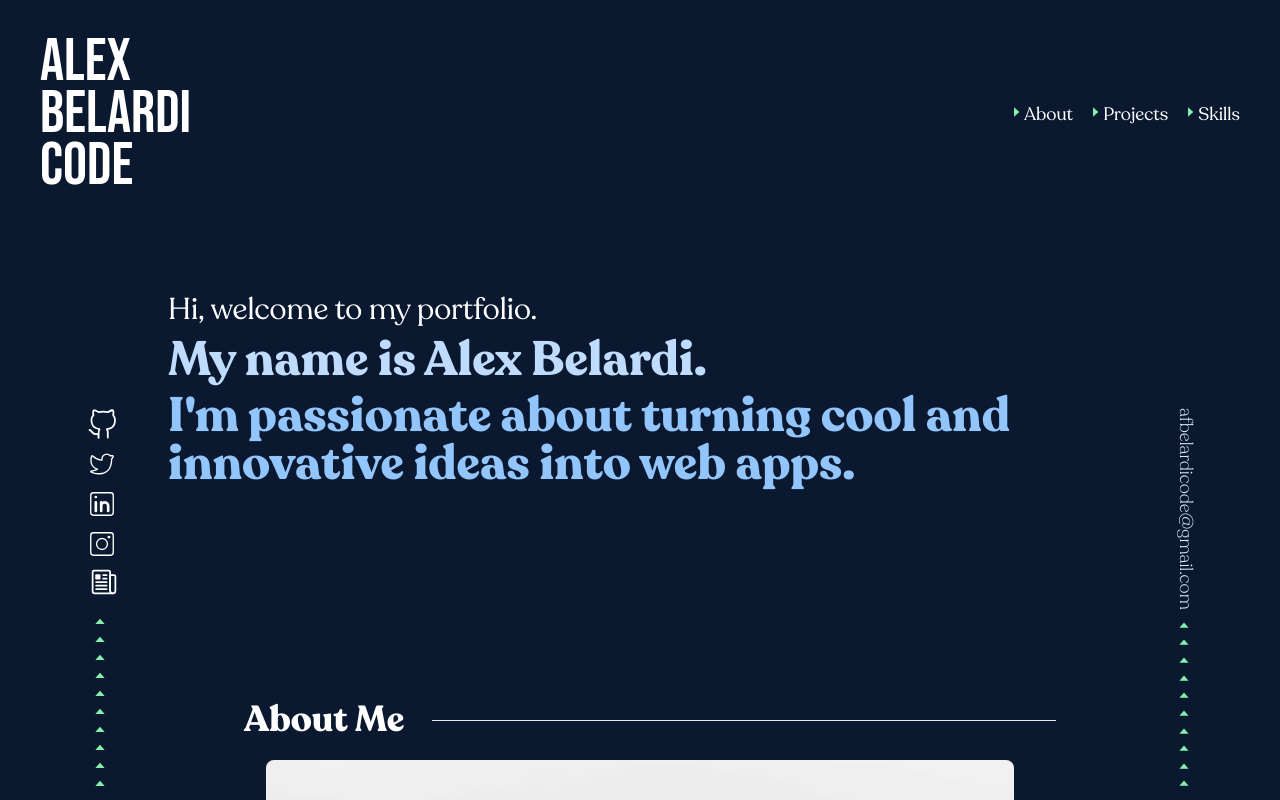
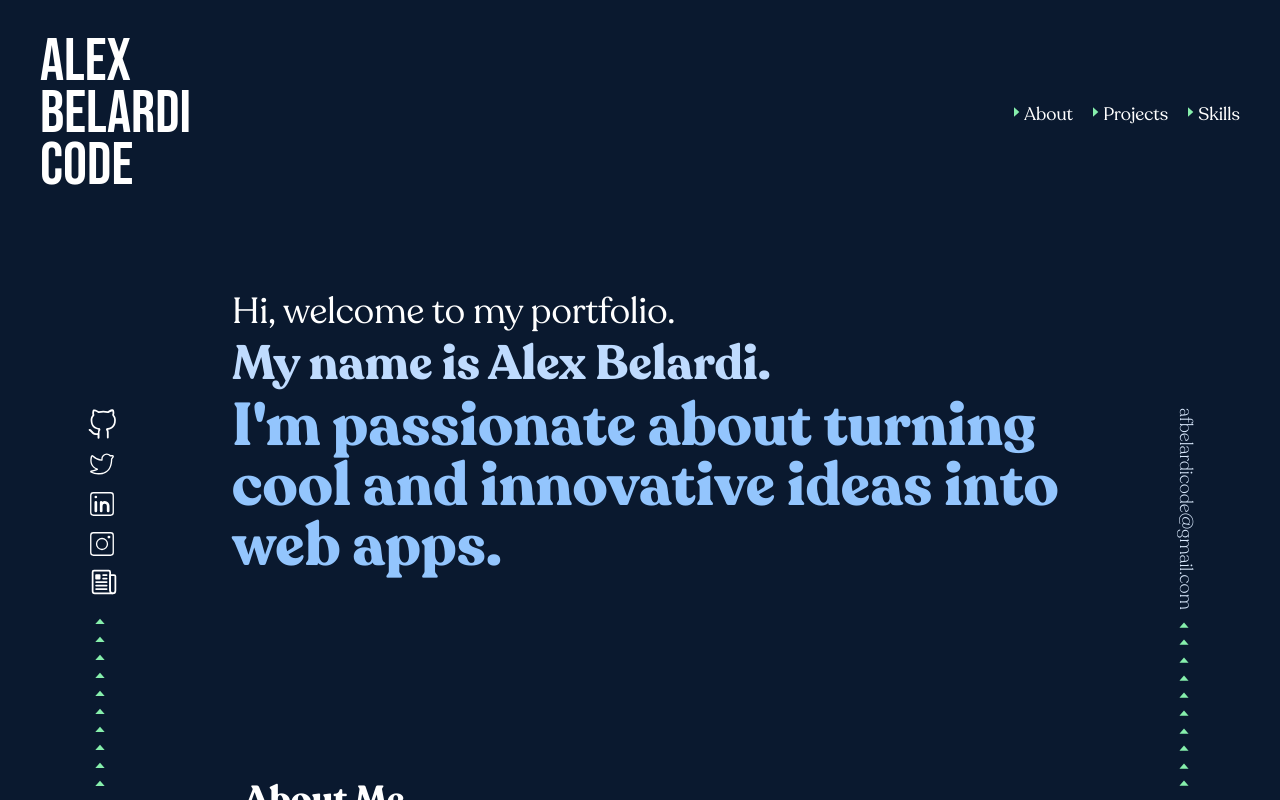
Before and after one commit to afbelardi/new-portfolio, a Next.js app: page / in a window 1280 px wide. Built offline with nearby package versions, Linux system fonts and the light colour scheme.

Commit message:
intro sizing and spacing

```diff
--- a/src/components/Intro.js
+++ b/src/components/Intro.js
@@ -2,11 +2,11 @@ import styles from "../styles/aboutme.module.css";
 
 export default function Intro() {
     return(
-        <div className="flex flex-col w-full h-52 mt-14" id={styles.intro}>
-            <section className="flex flex-col w-full md:w-5/6 md:ml-28 lg:ml-32">
-                <h1 className="p-2 ml-8 text-lg text-white md:text-2xl lg:text-3xl font-recoleta-regular">Hi, welcome to my portfolio.</h1>
-                <h1 className="mb-2 ml-10 text-2xl text-blue-200 md:text-4xl lg:text-5xl font-recoleta-bold">My name is Alex Belardi.</h1>
-                <h1 className="w-4/5 ml-10 text-2xl text-blue-300 md:text-4xl lg:text-5xl font-recoleta-bold">I&apos;m passionate about turning cool and innovative ideas into web apps.</h1>
+        <div className="flex flex-col w-full h-52 xl:h-72 2xl:ml-11 mt-14" id={styles.intro}>
+            <section className="flex flex-col w-full md:w-5/6 md:ml-28 xl:ml-48 lg:ml-32">
+                <h1 className="p-2 ml-8 text-lg text-white md:text-2xl lg:text-3xl xl:text-4xl font-recoleta-regular">Hi, welcome to my portfolio.</h1>
+                <h1 className="mb-2 ml-10 text-2xl text-blue-200 md:text-4xl lg:text-5xl xl:text-5xl font-recoleta-bold">My name is Alex Belardi.</h1>
+                <h1 className="w-4/5 ml-10 text-2xl text-blue-300 md:text-4xl lg:text-5xl xl:text-6xl font-recoleta-bold">I&apos;m passionate about turning cool and innovative ideas into web apps.</h1>
             </section>
         </div>
     )
```
